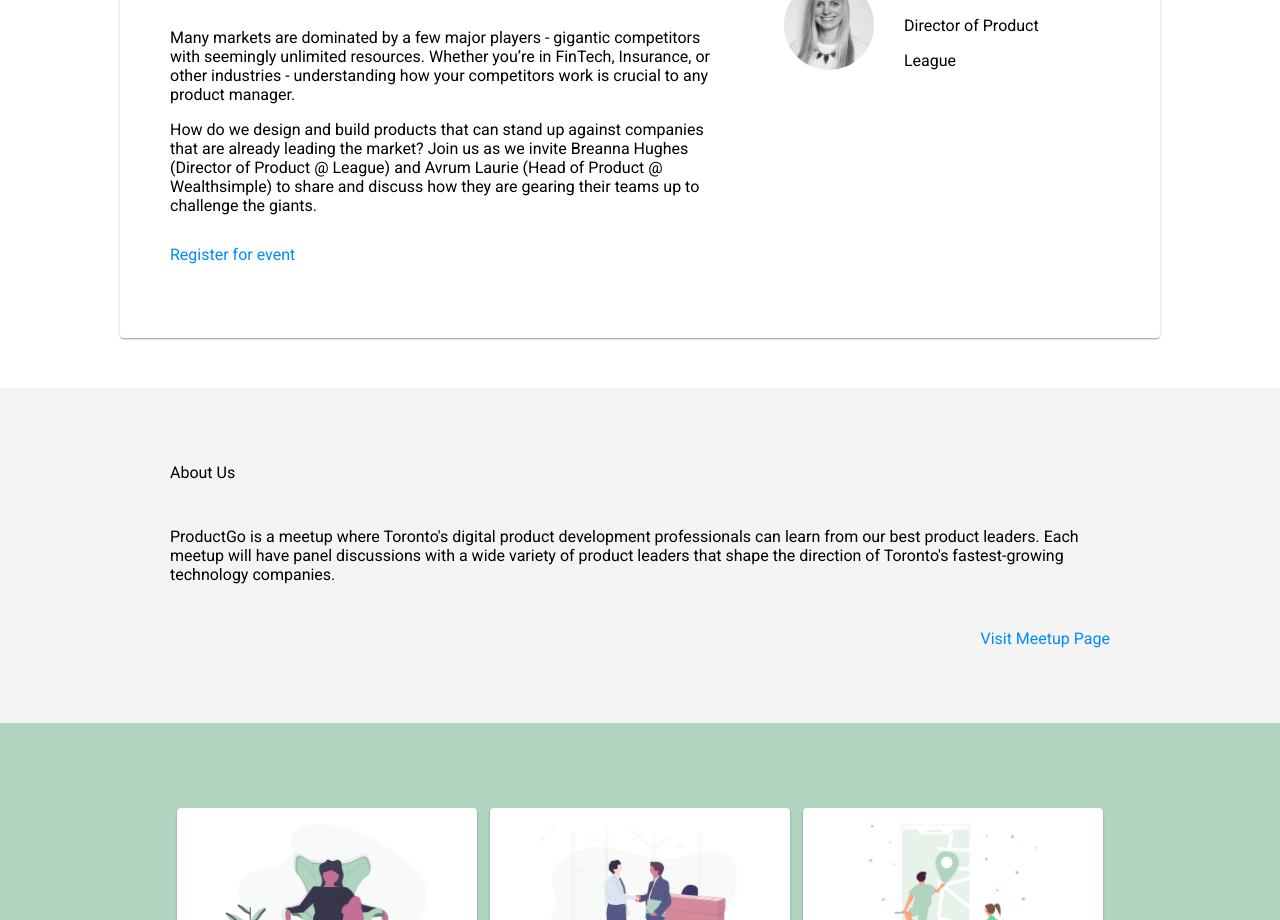
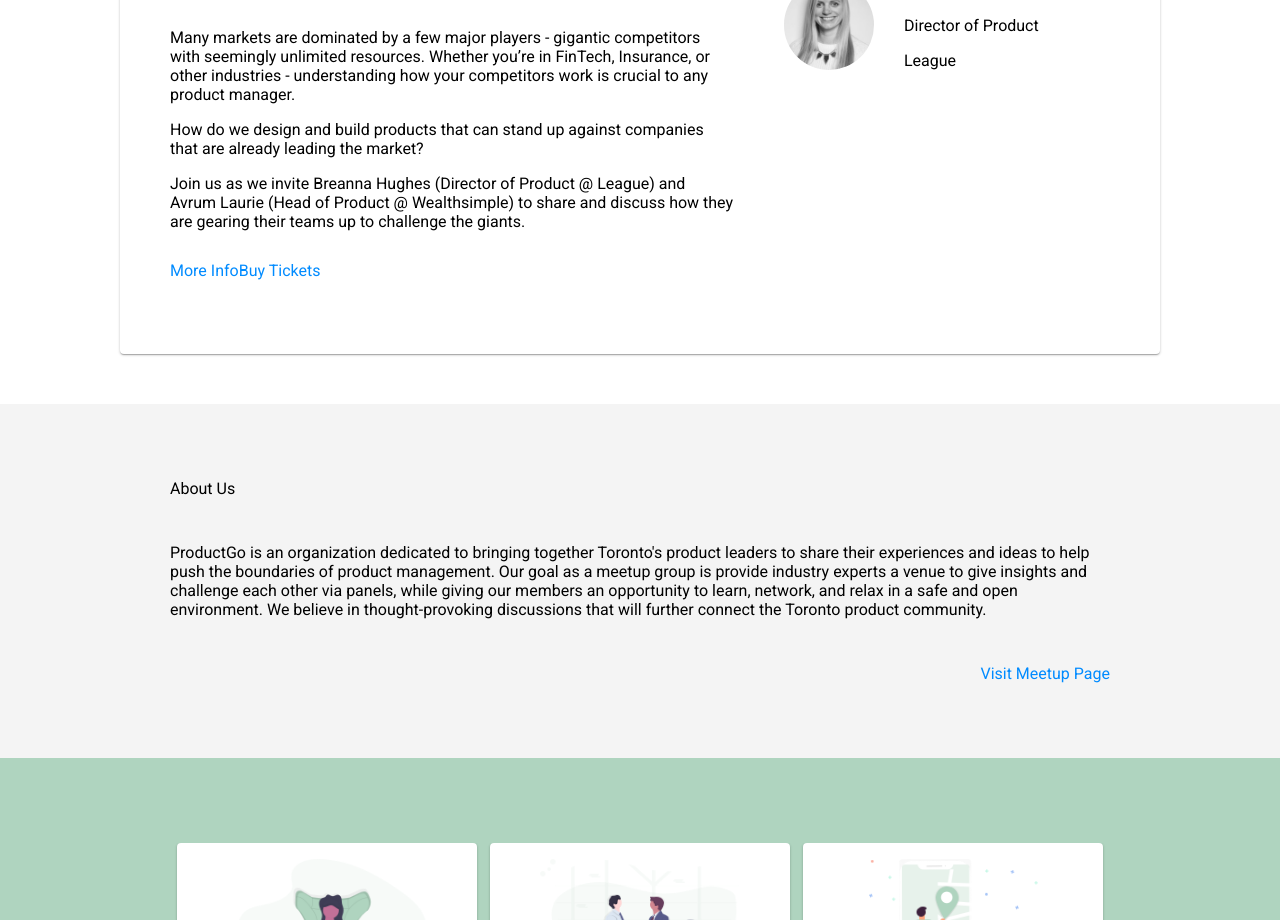
Before and after one commit to danmkang/danmkang.github.io, a React (Create React App) app: page / in a window 1280 px wide. Shown: the part 1140-2060 px from the top of the page. Built offline with nearby package versions, Linux system fonts and the light colour scheme.

Commit message:
Changes to copy

```diff
--- a/src/components/cards/EventCard.js
+++ b/src/components/cards/EventCard.js
@@ -48,8 +48,11 @@ const EventCard = ({ classes }) => {
                         <p>Many markets are dominated by a few major players - gigantic competitors with seemingly unlimited resources. Whether you’re in FinTech, Insurance, or other industries - understanding how your competitors work is crucial to any product manager.
                         </p>
                         <p>
-                        How do we design and build products that can stand up against companies that are already leading the market? Join us as we invite Breanna Hughes (Director of Product @ League) and Avrum Laurie (Head of Product @ Wealthsimple) to share and discuss how they are gearing their teams up to challenge the giants.</p>
-                        <a className={classes.cta} href="https://www.meetup.com/ProductGo/events/257722891/">Register for event</a>
+                        How do we design and build products that can stand up against companies that are already leading the market? </p>
+                        <p>
+                        Join us as we invite Breanna Hughes (Director of Product @ League) and Avrum Laurie (Head of Product @ Wealthsimple) to share and discuss how they are gearing their teams up to challenge the giants.</p>
+                        <a className={classes.cta} href="https://www.meetup.com/ProductGo/events/257722891/">More Info</a>
+                        <a className={classes.cta} href="https://productgofeb2019.eventbrite.ca">Buy Tickets</a>
                     </div>
                     <div className={`${classes.speakerSet} EventCard-speakerSet`}>
                         <SpeakerSet />
--- a/src/components/sections/About.js
+++ b/src/components/sections/About.js
@@ -27,7 +27,7 @@ const About = ({ classes }) => {
         <div id="about" className={classes.wrapper} >
             <div className={`${classes.copy} About-copy`}>
                 <p>About Us</p>
-                <p>ProductGo is a meetup where Toronto's digital product development professionals can learn from our best product leaders. Each meetup will have panel discussions with a wide variety of product leaders that shape the direction of Toronto's fastest-growing technology companies. </p>
+                <p>ProductGo is an organization dedicated to bringing together Toronto's product leaders to share their experiences and ideas to help push the boundaries of product management. Our goal as a meetup group is provide industry experts a venue to give insights and challenge each other via panels, while giving our members an opportunity to learn, network, and relax in a safe and open environment. We believe in thought-provoking discussions that will further connect the Toronto product community. </p>
                 <a className={classes.cta} href="https://www.meetup.com/ProductGO/">Visit Meetup Page</a>
             </div>
         </div>
```
